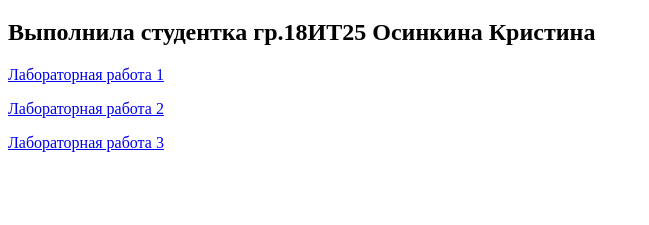
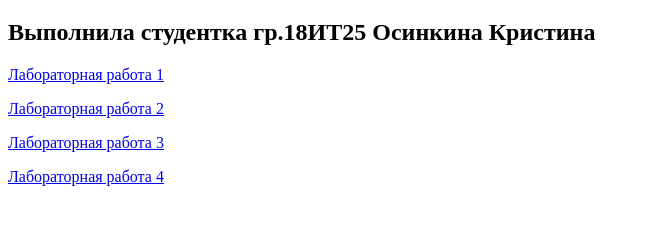
Before and after one commit to Kristina-di-oss/Razrab_Proekt, a plain HTML site: page index.html in a window 1280 px wide. Shown: the part 61-286 px from the top of the page, without its empty margins (0-649 px from the left). Drawn offline with Linux system fonts and the light colour scheme.

Commit message:
Update index.html

```diff
--- a/index.html
+++ b/index.html
@@ -15,5 +15,6 @@
 <p><a href="lb1.html">Лабораторная работа 1</a></p>
 <p><a href="lb2.html">Лабораторная работа 2</a></p>
 <p><a href="lb3.html">Лабораторная работа 3</a></p>
+<p><a href="lb4.html">Лабораторная работа 4</a></p>
 </body>
 </html>
```
